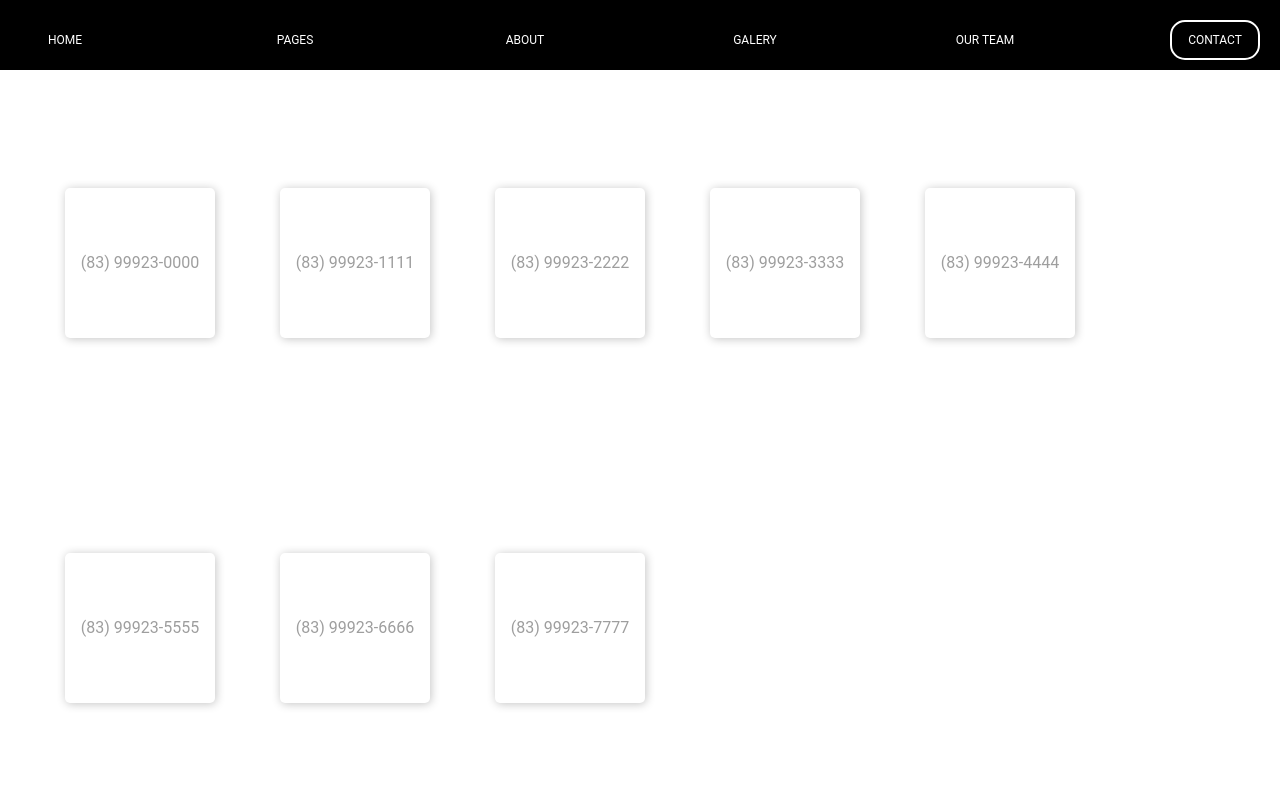
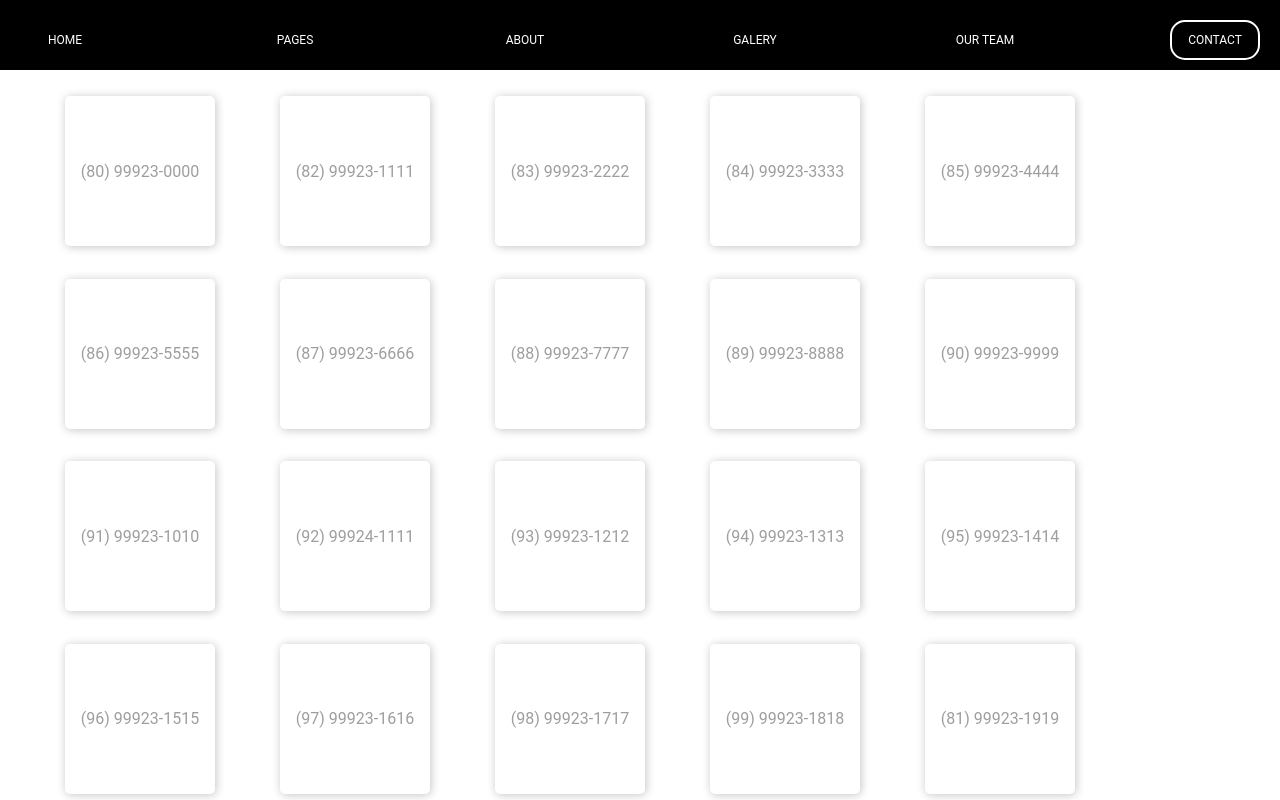
Before and after one commit to jsamuel15/sggs, a React (Create React App) app: page /contacts in a window 1280 px wide. Built offline with nearby package versions, Linux system fonts and the light colour scheme.

Commit message:
fix(refactor): subindo codigo

```diff
--- a/src/FrozenWorldProject/pages/Contacts/contactsConstants.ts
+++ b/src/FrozenWorldProject/pages/Contacts/contactsConstants.ts
@@ -1,11 +1,11 @@
 const allContacts = [
     {
         id: 1,
-        label: '(83) 99923-0000',
+        label: '(80) 99923-0000',
     },
     {
         id: 2,
-        label: '(83) 99923-1111',
+        label: '(82) 99923-1111',
     },
     {
         id: 3,
@@ -13,23 +13,71 @@ const allContacts = [
     },
     {
         id: 4,
-        label: '(83) 99923-3333',
+        label: '(84) 99923-3333',
     },
     {
         id: 5,
-        label: '(83) 99923-4444',
+        label: '(85) 99923-4444',
     },
     {
         id: 6,
-        label: '(83) 99923-5555',
+        label: '(86) 99923-5555',
     },
     {
         id: 7,
-        label: '(83) 99923-6666',
+        label: '(87) 99923-6666',
     },
     {
         id: 8,
-        label: '(83) 99923-7777',
+        label: '(88) 99923-7777',
+    },
+    {
+        id: 9,
+        label: '(89) 99923-8888',
+    },
+    {
+        id: 10,
+        label: '(90) 99923-9999',
+    },
+    {
+        id: 11,
+        label: '(91) 99923-1010',
+    },
+    {
+        id: 12,
+        label: '(92) 99924-1111',
+    },
+    {
+        id: 13,
+        label: '(93) 99923-1212',
+    },
+    {
+        id: 14,
+        label: '(94) 99923-1313',
+    },
+    {
+        id: 15,
+        label: '(95) 99923-1414',
+    },
+    {
+        id: 16,
+        label: '(96) 99923-1515',
+    },
+    {
+        id: 17,
+        label: '(97) 99923-1616',
+    },
+    {
+        id: 18,
+        label: '(98) 99923-1717',
+    },
+    {
+        id: 19,
+        label: '(99) 99923-1818',
+    },
+    {
+        id: 20,
+        label: '(81) 99923-1919',
     },
 ];
 
```
